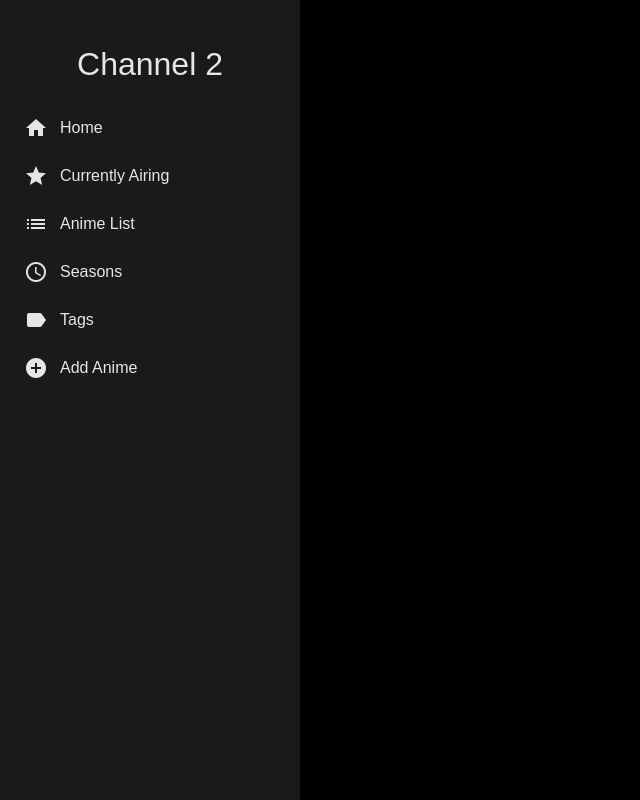
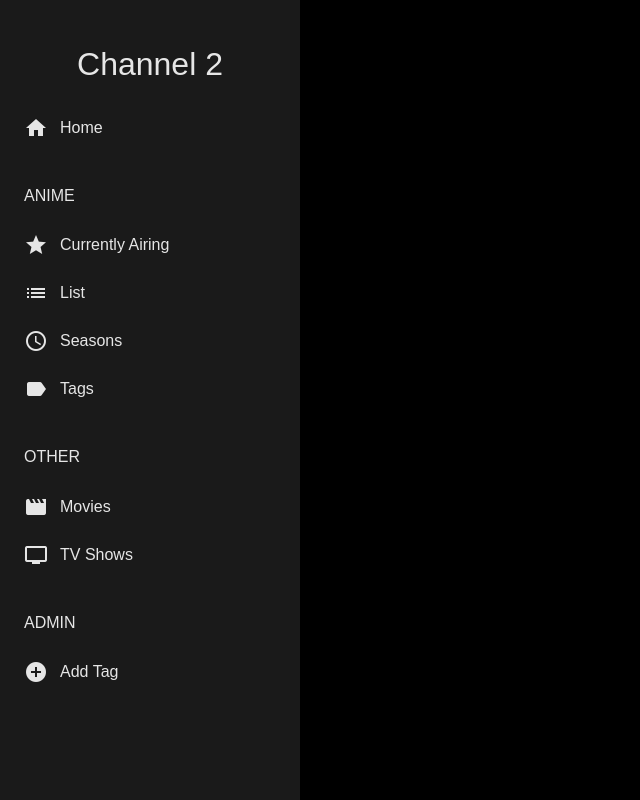
Before and after one commit to derekkwok/channel2, a Django app: page / in a window 1280 px wide. Shown: the whole page, without its empty margins (0-640 px from the left). Run offline with Django 3.2, Linux system fonts and the light colour scheme; some libraries are stand-ins or nearby versions; some web fonts are replaced.

Commit message:
Add additional placeholder nav menu items.

```diff
--- a/static/css/nav.css
+++ b/static/css/nav.css
@@ -4,6 +4,7 @@
 
 .nav {
     padding: 24px;
+    overflow: auto;
 }
 
 .nav-bar-menu-button {
@@ -11,11 +12,18 @@
     background: transparent;
     color: var(--text-primary);
     height: 48px;
+    outline: none;
     width: 48px;
 }
 
 .nav-logo {
     text-align: center;
+}
+
+.nav-header {
+    font-size: 1em;
+    text-transform: uppercase;
+    margin-top: 2em;
 }
 
 .nav-link {
--- a/templates/web/components/nav.html
+++ b/templates/web/components/nav.html
@@ -11,13 +11,14 @@
         <i class="material-icons">home</i>
         <span>Home</span>
     </a>
+    <h2 class="nav-header">Anime</h2>
     <a class="nav-link">
         <i class="material-icons">star</i>
         <span>Currently Airing</span>
     </a>
     <a class="nav-link">
         <i class="material-icons">list</i>
-        <span>Anime List</span>
+        <span>List</span>
     </a>
     <a class="nav-link">
         <i class="material-icons">schedule</i>
@@ -27,8 +28,18 @@
         <i class="material-icons">label</i>
         <span>Tags</span>
     </a>
+    <h2 class="nav-header">Other</h2>
+    <a class="nav-link">
+        <i class="material-icons">movie</i>
+        <span>Movies</span>
+    </a>
+    <a class="nav-link">
+        <i class="material-icons">tv</i>
+        <span>TV Shows</span>
+    </a>
+    <h2 class="nav-header">Admin</h2>
     <a class="nav-link">
         <i class="material-icons">add_circle</i>
-        <span>Add Anime</span>
+        <span>Add Tag</span>
     </a>
 </div>
```
